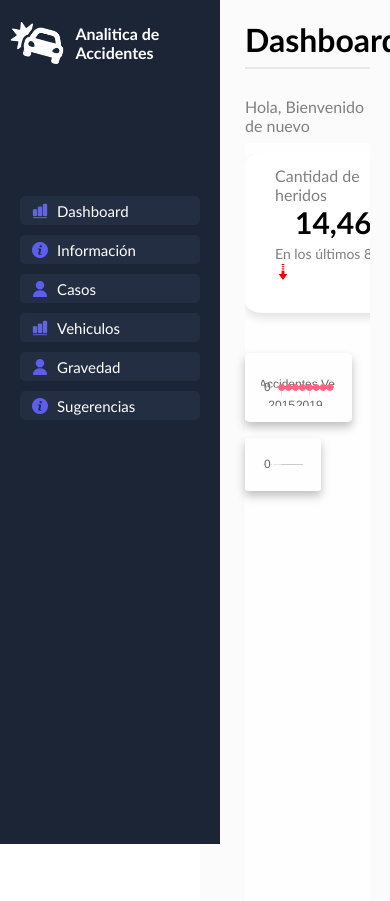
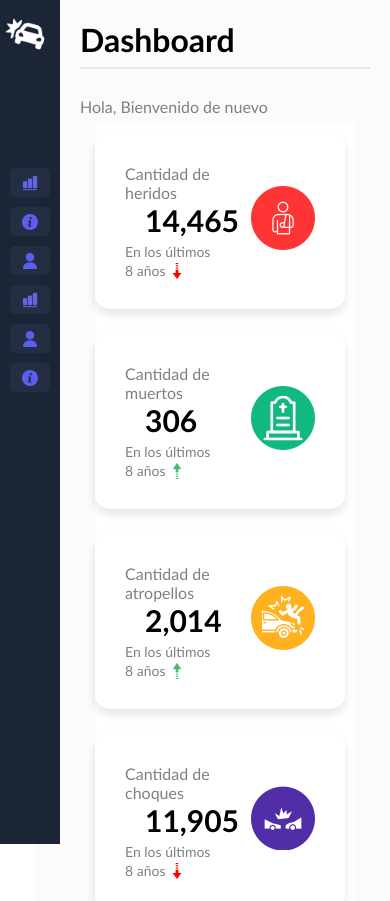
Before and after one commit to DaniloJ0/Frontend_PF, a React (Create React App) app in the folder app/: page / in a window 390 px wide. Shown: the top 901 px of the page. Built offline with nearby package versions, Linux system fonts and the light colour scheme.

Commit message:
Fix :recycle: : responsive navbar and squadItems

```diff
--- a/app/src/App.css
+++ b/app/src/App.css
@@ -7,5 +7,5 @@
   display: flex;
   height: 100vh;
   font-family: "Gill Sans", "Gill Sans MT", Calibri, "Trebuchet MS", sans-serif;
-  background-color: rgba(254, 254, 254, 255);
+  background-color: #fff;
 }
--- a/app/src/components/contentMain/contenidoMain.css
+++ b/app/src/components/contentMain/contenidoMain.css
@@ -6,12 +6,12 @@
 
 .row-squad {
   display: flex;
-  overflow-x: auto;
+  /* flex-wrap: wrap; */
   width: 100%;
   max-height: 90%;
   gap: 25px;
   margin-top: 10px;
-
+  margin-bottom: 20px;
 }
 
 .row-graph {
@@ -38,3 +38,10 @@
   max-width: 35%;
   padding: 1rem;
 }
+
+
+@media screen and (max-width: 1395px) {
+  .row-squad{
+    flex-wrap: wrap;
+  }
+}
--- a/app/src/components/main/main.css
+++ b/app/src/components/main/main.css
@@ -3,20 +3,15 @@
   display: flex;
   flex-direction: column;
   gap: 8px;
-  padding: 20px 20px 0 45px ;
-
+  padding: 20px 20px 0 0 ;
+  background-color: #ffffff;
+  margin-left: 200px; /* El mismo ancho del sidebar */
 }
 
 .content {
   flex: 1;
-  background-color: #fff;
+  padding: 0px 15px;
 }
-
-
-.main {
-  margin-left: 200px; /* El mismo ancho del sidebar */
-}
-
 
 .lineMain{
   /* margin-bottom: 10px; */
@@ -24,3 +19,9 @@
   border: 1px solid #000;
   margin-bottom: 20px;
 }
+
+@media screen and (max-width: 768px) {
+  .main {
+    margin-left: 35px;
+  }
+}
--- a/app/src/components/sidebar/sideBar.css
+++ b/app/src/components/sidebar/sideBar.css
@@ -18,12 +18,26 @@
   gap: 5px;
 }
 
-
 .sidebar .logo p {
   font-weight: bold;
-  font-family: 'Gill Sans', 'Gill Sans MT', Calibri, 'Trebuchet MS', sans-serif;
+  font-family: "Gill Sans", "Gill Sans MT", Calibri, "Trebuchet MS", sans-serif;
 }
 .imgLogo {
   width: 30%;
   margin-left: 2%;
 }
+
+@media screen and (max-width: 768px) {
+  .sidebar {
+    /* display: none; */
+    color: #fff;
+    width: 60px;
+  }
+  .sidebar .logo p {
+    display: none;
+  }
+
+  .imgLogo {
+    width: 80%;
+  }
+}
--- a/app/src/components/sidebarList/sideBarList.css
+++ b/app/src/components/sidebarList/sideBarList.css
@@ -27,6 +27,19 @@
 }
 
 .sidebarList ul li a span {
-    margin-left: 5px;
-    font-size: 15px;
+  margin-left: 5px;
+  font-size: 15px;
 }
+
+@media screen and (max-width: 768px) {
+  .sidebarList ul li a span {
+    display: none;
+    margin-left: 0;
+
+  }
+  .sidebarList  {
+    margin: 0;
+    padding: 10px;
+  }
+
+}
--- a/app/src/components/squadItem/squadItem.css
+++ b/app/src/components/squadItem/squadItem.css
@@ -1,22 +1,20 @@
 .col {
-  width: 25%;
-  min-width: 200px;
-  height: 200px;
-  max-width: 90%;
-  max-height: 80%;
+  flex: 1 1 auto;
+  min-width: 190px;
+  max-width: 20vw;
+  max-height: 20vh;
   border-radius: 7%;
   background-color: #fff;
   box-shadow: rgba(0, 0, 0, 0.11) 0px 5px 10px;
   display: flex;
   justify-content: space-between;
   align-items: center;
-  padding: 0 30px;
+  padding: 30px;
+  gap: 30px;
 }
 
 
 .amount{
-  position: relative;
-  bottom: 10px;
   min-width: 90px;
 }
 
@@ -40,8 +38,9 @@
 
 
 .log_squad{
-  min-width: 50px;
-  /* width: 20%  */
+  font-size: 2em;
+  max-width: 100%;
+
 }
 
 .amount p span img {
--- a/app/src/data/data.js
+++ b/app/src/data/data.js
@@ -1,6 +1,6 @@
 const allDate = {
   homeLine: {
-        labels : [2015, 2016, 2017, 2018, 2019, 2020, 2021, 2022],
+    labels: [2015, 2016, 2017, 2018, 2019, 2020, 2021, 2022],
     data: [6236, 6521, 6390, 5899, 5646, 3284, 4700, 3681],
   },
   amount: {
@@ -8,7 +8,75 @@ const allDate = {
     muertos: "306",
     atropellos: "2,014",
     choques: "11,905",
-    }
+  },
 };
 
 export default allDate;
+
+const r = {
+  herido_tipo_accidente: {
+    titulo: "Grafica cantidad de heridos por tipo de accidente",
+    data: {
+        labels: ["Choque", "Atropello", "Caida ocupante", "Volcamiento", "Otro", "Incendio"],
+        valores: [11905, 2014, 224, 163, 136, 23]
+    },
+  },
+  muerto_tipo_accidente: {
+    titulo: "Grafica cantidad de muertos por tipo de accidente",
+    data: {
+        labels: ["Choque", "Atropello", "Caida ocupante", "Volcamiento", "Otro", "Incendio"],
+        valores: [183, 109, 7, 5, 2, 0]
+    },
+  },
+  accidentes_anio: {
+    titulo: "Grafica cantidad de accidentes por año",
+    data: {
+        labels: [2015, 2016, 2017, 2018, 2019, 2020, 2021, 2022],
+        valores: [6236, 6521, 6390, 5899, 5646, 3284, 4700, 3681]
+
+    },
+  },
+  accidentes_hora: {
+    titulo: "Grafica cantidad de accidentes por hora del dia",
+    data: {
+        labels: ["00", "01", "02", "03", "04", "05", "06", "07", "08", "09", 10, 11, 12, 13, 14, 15, 16, 17, 18, 19, 20, 21, 22, 23],
+        valores: [410, 316, 255, 271, 306, 440, 1224, 2659, 2691, 2409, 2491, 2502, 3091, 2741, 2685, 2896, 2886, 2900, 2580, 2248, 1625, 1213, 866, 652]
+    },
+  },
+  vehiculos_accidentados_anio: {
+    titulo: "Grafica cantidad de vehiculos accidentados por año",
+    data: {
+        labels: [2015, 2016, 2017, 2018, 2019, 2020, 2021, 2022],
+        valores: [95278, 107660, 99734, 83741, 98171, 59526, 56915, 80415]
+
+    },
+  },
+  accidentes_tipo_vehiculo: {
+    titulo: "Grafica cantidad de accidentes por tipo de vehiculo",
+    data: {
+        labels: ["Oficial", "Otros", "Publico", "Particular"],
+        valores: [720, 971, 31031, 51509]
+
+    },
+  },
+  infracciones_por_tipo: {
+    titulo: "Grafica cantidad de infracciones por tipo",
+    data: {
+        labels: ["Bloqueo calzada o interseccion", "Estacionamiento en sitio prohibido", "Exceso de velocidad", "No respetar zebra", "Transitar en sitios restringidos", "Volarse semaforo"],
+        valores: [55253, 194036, 367352, 3440, 5113, 56246]
+    },
+  },
+};
+
+// {
+//   "Primer Bloque": {
+//     "Cantidad de heridos total": 14465.0,
+//     "Cantidad de Muertos total en sitio de accidente": 306.0,
+//     "Valor promedio de accidentes por hora del dia en totalidad": 1658.333
+//   },
+//   "Segunodo Bloque": {
+//     "Cantidad de vehiculos accidentados": 84256,
+//     "Cantidad de infracciones": 681440,
+//     "Promedio de infracciones por año": 85555
+//   }
+// }
```
Lines whose indentation alone changed are shown as unchanged.
